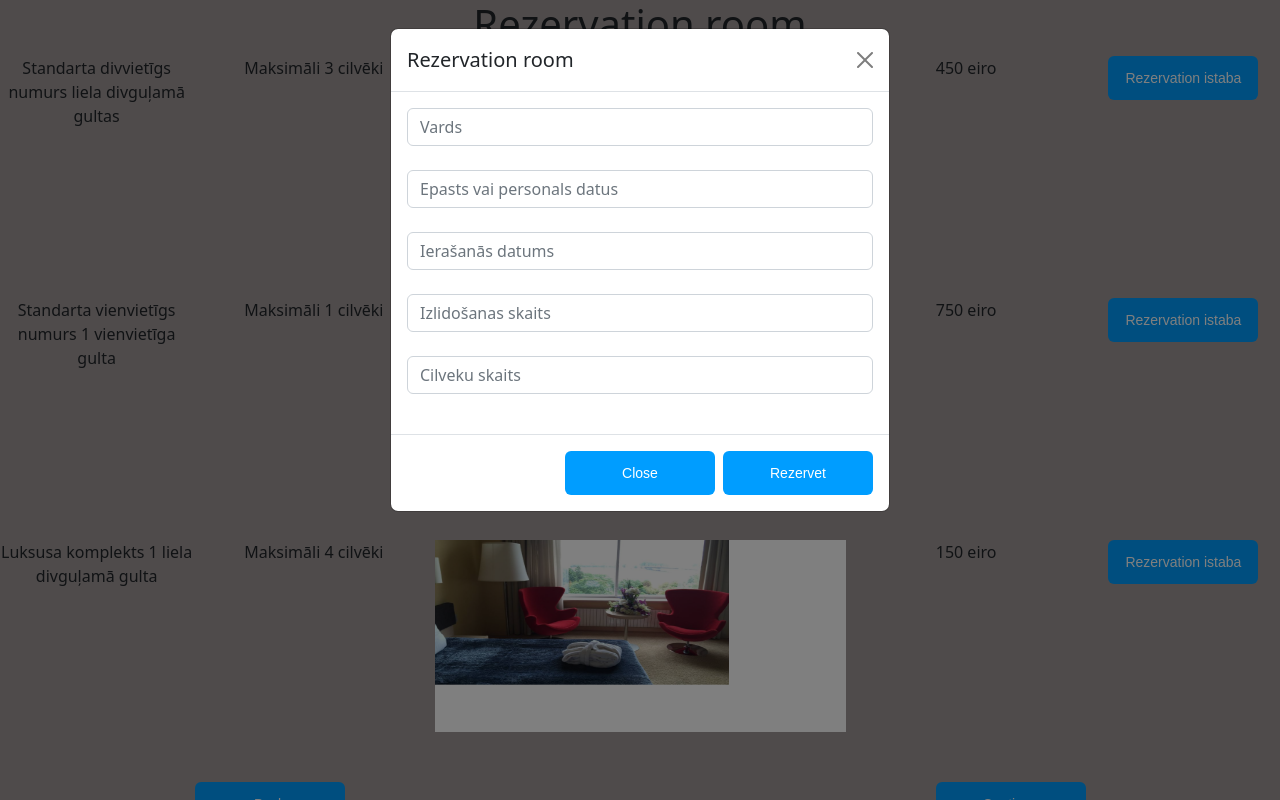
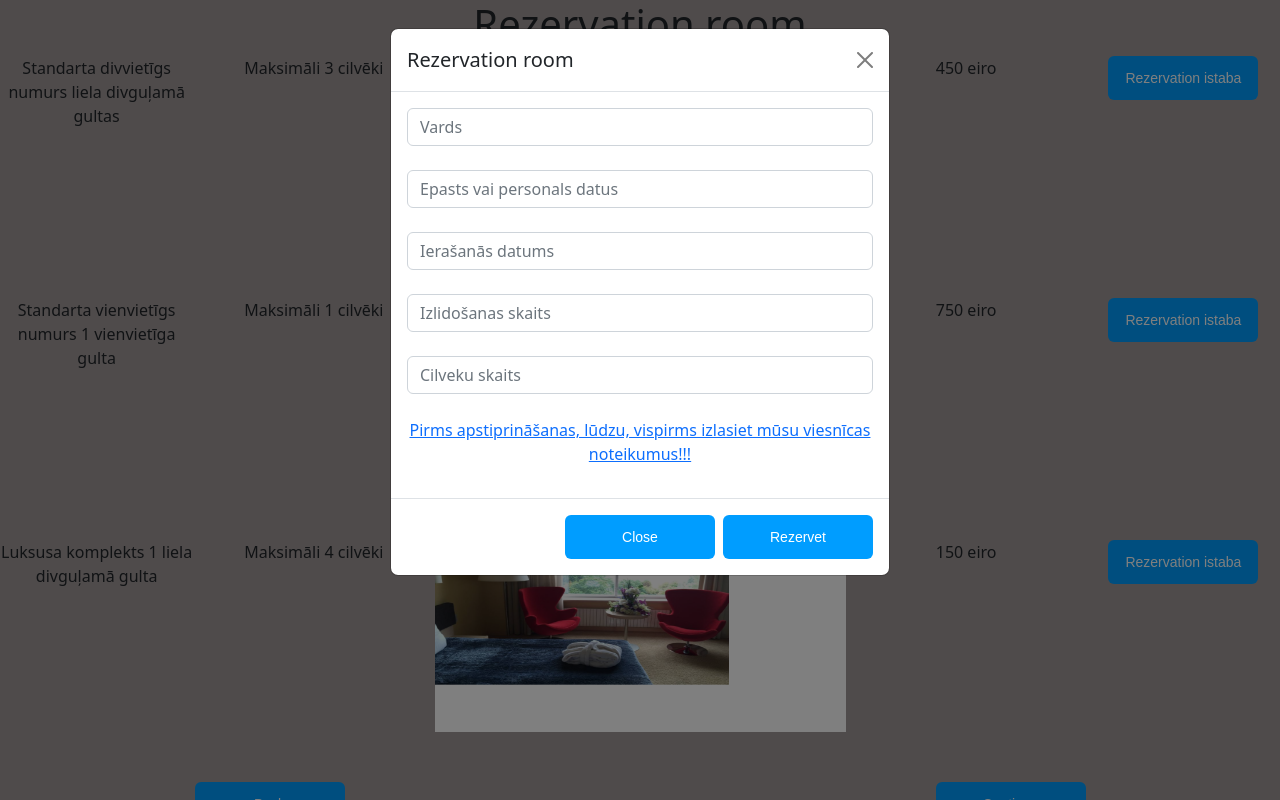
Before and after one commit to RinaldsAkulovs/Viesnica, a Flask app: template Viesnicas/templates/rezervation_room.html in a window 1280 px wide, after a click on "Rezervation istaba". Run offline with Flask 2, Linux system fonts and the light colour scheme; the template is opened without the code that fills it, so the values that code supplies are empty.

Commit message:
Viesnica

```diff
--- a/Viesnicas/templates/rezervation_room.html
+++ b/Viesnicas/templates/rezervation_room.html
@@ -33,6 +33,7 @@
                                 <input type="text" name="date" id="date" class="form-control" placeholder="Ierašanās datums"><br>
                                 <input type="text" name="date" id="date" class="form-control" placeholder="Izlidošanas skaits"><br>
                                 <input type="text" name="Cilvēku skaits" id="Cilvēku skaits" class="form-control" placeholder="Cilveku skaits"><br>
+                                <a href="../templates/residence_order.html"><p>Pirms apstiprināšanas, lūdzu, vispirms izlasiet mūsu viesnīcas noteikumus!!!</p></a>
                             </div>
                             <div class="modal-footer">
                                 <button type="button" class="btn btn-secondary" data-bs-dismiss="modal">Close</button>
@@ -63,6 +64,7 @@
                                 <input type="text" name="date" id="date" class="form-control" placeholder="Ierašanās datums"><br>
                                 <input type="text" name="date" id="date" class="form-control" placeholder="Izlidošanas skaits"><br>
                                 <input type="text" name="Cilvēku skaits" id="Cilvēku skaits" class="form-control" placeholder="Cilveku skaits"><br>
+                                <a href="../templates/residence_order.html"><p>Pirms apstiprināšanas, lūdzu, vispirms izlasiet mūsu viesnīcas noteikumus!!!</p></a>
                             </div>
                             <div class="modal-footer">
                                 <button type="button" class="btn btn-secondary" data-bs-dismiss="modal">Close</button>
@@ -93,6 +95,7 @@
                                 <input type="text" name="date" id="date" class="form-control" placeholder="Ierašanās datums"><br>
                                 <input type="text" name="date" id="date" class="form-control" placeholder="Izlidošanas skaits"><br>
                                 <input type="text" name="Cilvēku skaits" id="Cilvēku skaits" class="form-control" placeholder="Cilveku skaits"><br>
+                                <a href="../templates/residence_order.html"><p>Pirms apstiprināšanas, lūdzu, vispirms izlasiet mūsu viesnīcas noteikumus!!!</p></a>
                             </div>
                             <div class="modal-footer">
                                 <button type="button" class="btn btn-secondary" data-bs-dismiss="modal">Close</button>
```
